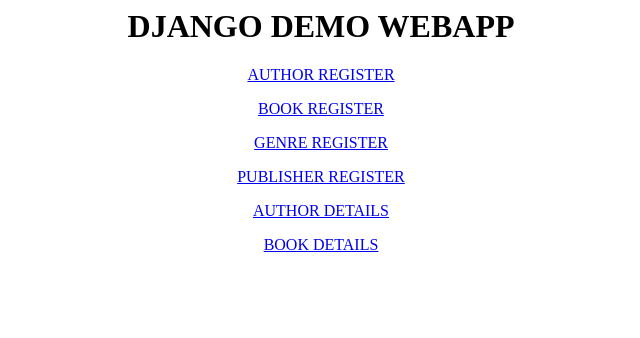
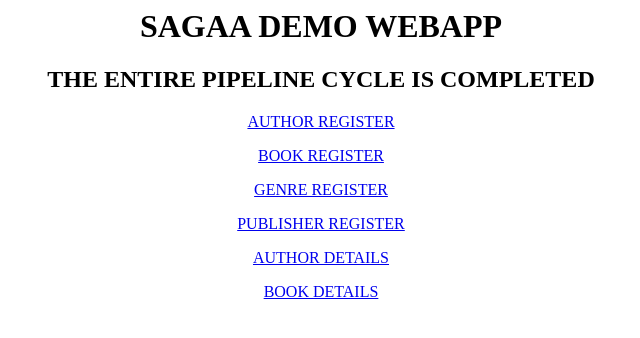
Before and after one commit to THILAKESH-R/CI-CD-Pipeline, a Django app: page /app4/home in a window 1280 px wide. Shown: the top 338 px of the page, without its empty margins (319-959 px from the left). Run offline with Django 5.2, Linux system fonts and the light colour scheme.

Commit message:
home.html file has been updated

```diff
--- a/myweb/app4/templates/home.html
+++ b/myweb/app4/templates/home.html
@@ -1,6 +1,7 @@
 <html>
     <body><Center>
-        <h1>DJANGO DEMO WEBAPP</h1>
+        <h1>SAGAA DEMO WEBAPP</h1>
+        <h2> THE ENTIRE PIPELINE CYCLE IS COMPLETED </h2>
         <p><a href="authorreg">AUTHOR REGISTER</a></p>
         <p><a href="bookreg">BOOK REGISTER</a></p>
         <p><a href="genreg">GENRE REGISTER</a></p>
```
